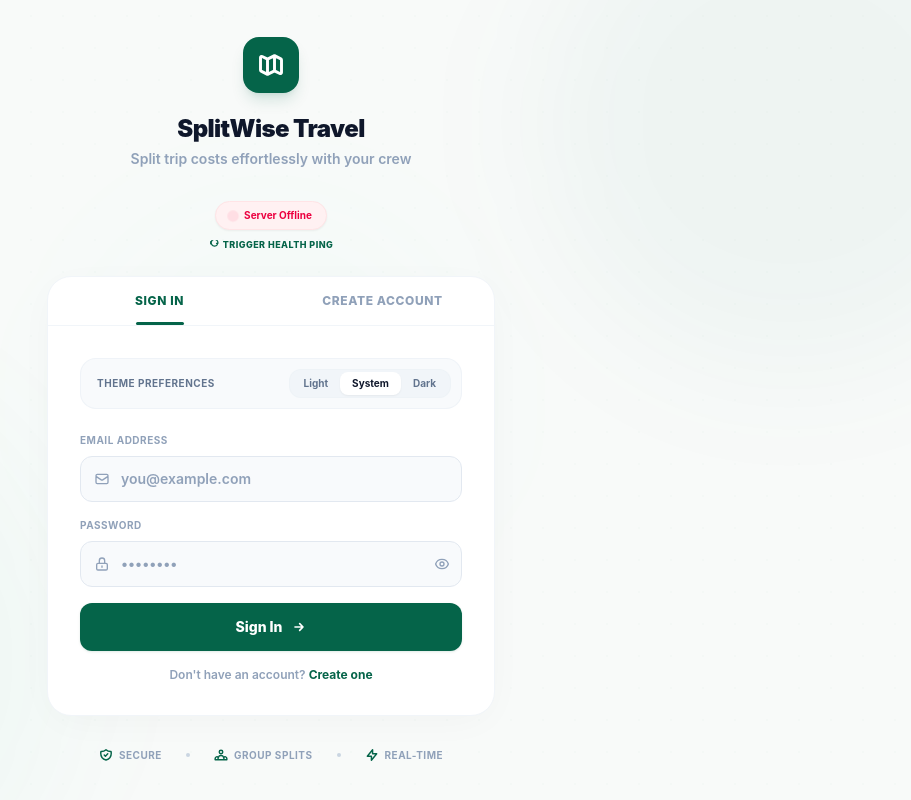
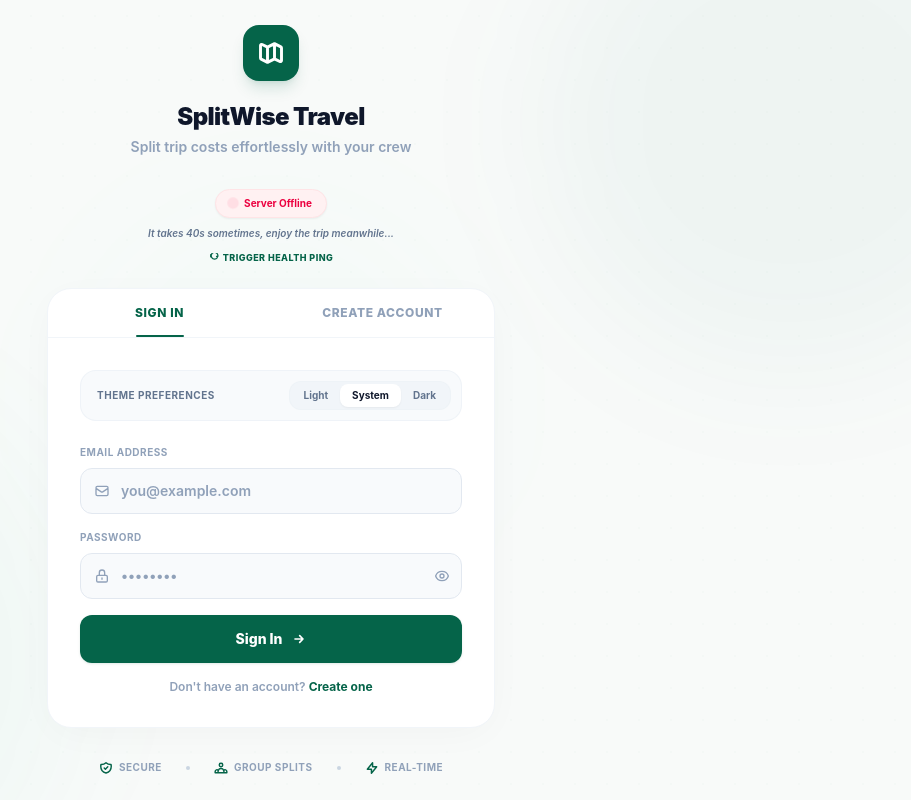
Before and after one commit to notashock/project-trip, a React (Vite) app in the folder frontend/: page /login in a window 1280 px wide. Shown: the whole page, without its empty margins (369-1280 px from the left). Built offline with nearby package versions, Linux system fonts and the light colour scheme; no server answers.

Commit message:
feat: create AuthPage component with login, registration, and server health monitoring functionality

```diff
--- a/frontend/src/pages/AuthPage.jsx
+++ b/frontend/src/pages/AuthPage.jsx
@@ -151,11 +151,14 @@ const AuthPage = () => {
                 <span className="w-1.5 h-1.5 rounded-full bg-rose-500 animate-ping" />
                 <span>Server Offline</span>
               </div>
+              <p className="text-[10px] text-slate-500 dark:text-slate-400 font-semibold italic text-center max-w-[280px]">
+                It takes 40s sometimes, enjoy the trip meanwhile...
+              </p>
               <button
                 type="button"
                 disabled={isPinging}
                 onClick={checkServerHealth}
-                className="text-[9px] text-[#056449] hover:underline font-extrabold uppercase tracking-wider flex items-center gap-1 cursor-pointer disabled:opacity-50"
+                className="text-[9px] text-[#056449] hover:underline font-extrabold uppercase tracking-wider flex items-center gap-1 cursor-pointer disabled:opacity-50 mt-0.5"
               >
                 {isPinging ? (
                   <>
```
